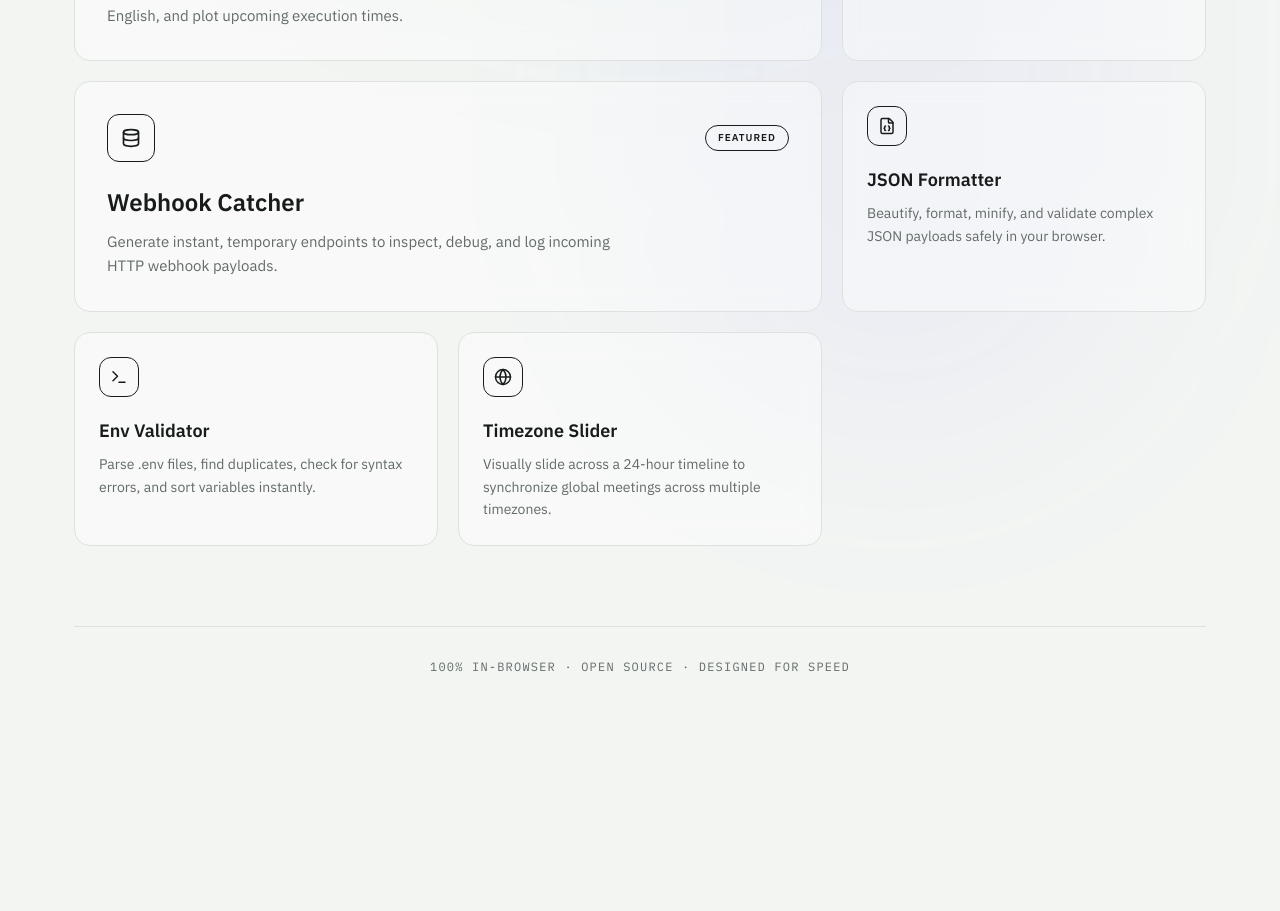
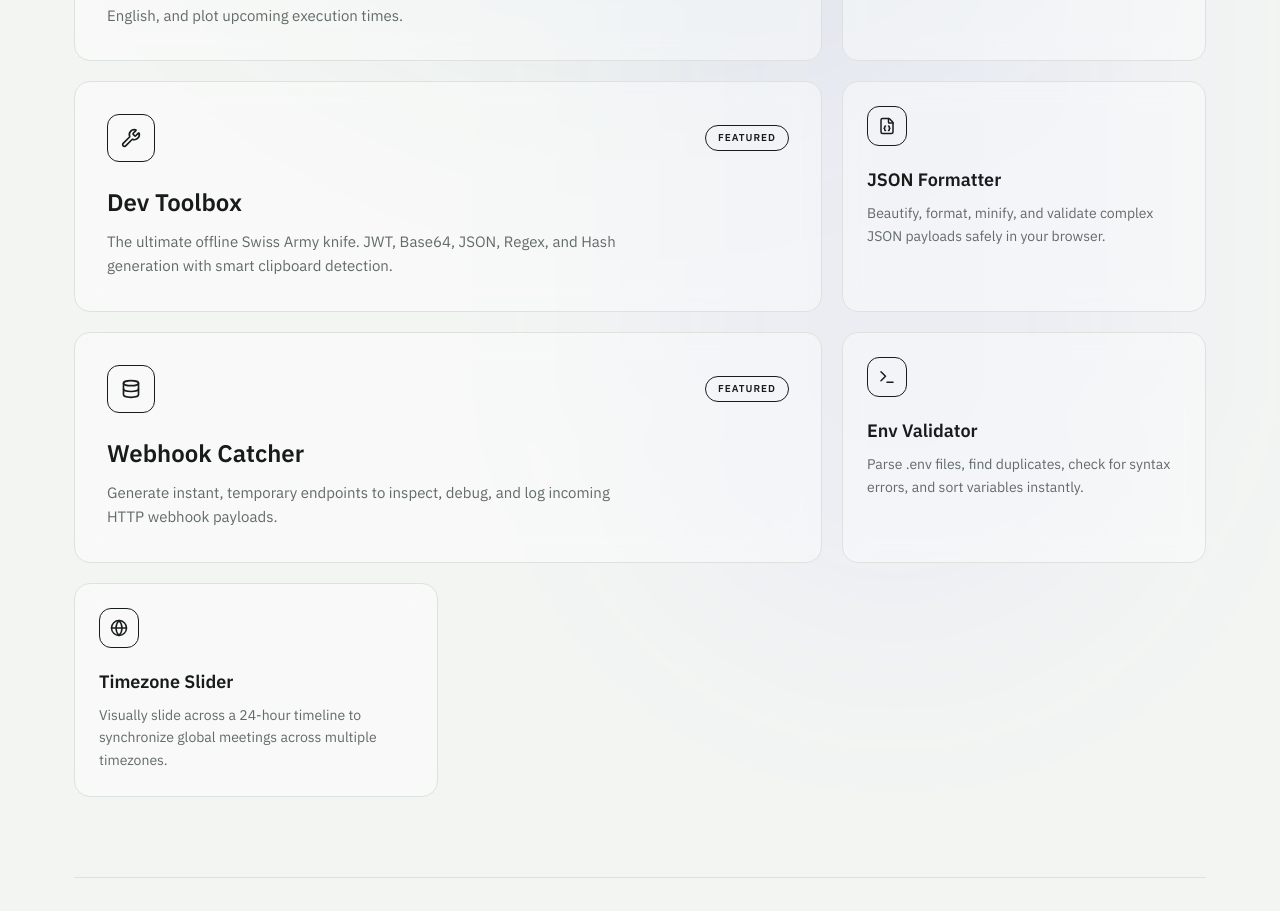
Before and after one commit to shubham151/oneforalllabs, a Next.js app: page / in a window 1280 px wide. Shown: the part 880-1791 px from the top of the page. Before the commit the page ends 1651 px from the top, so only its background shows below. Built offline with nearby package versions, Linux system fonts and the light colour scheme.

Commit message:
feat: add dev-toolbox to the homepage bento grid

```diff
--- a/src/app/page.tsx
+++ b/src/app/page.tsx
@@ -1,6 +1,6 @@
 'use client';
 import { useState } from 'react';
-import { Search, Terminal, Shield, FileJson, Clock, Code, Settings, Globe, Database, Activity, MessageSquare } from 'lucide-react';
+import { Search, Terminal, Shield, FileJson, Clock, Code, Settings, Globe, Database, Activity, MessageSquare, Wrench } from 'lucide-react';
 
 const TOOLS = [
   {
@@ -22,6 +22,16 @@ const TOOLS = [
     featured: true,
     icon: <Clock size={20} />,
     color: 'indigo'
+  },
+  {
+    id: 'toolbox',
+    name: 'Dev Toolbox',
+    desc: 'The ultimate offline Swiss Army knife. JWT, Base64, JSON, Regex, and Hash generation with smart clipboard detection.',
+    url: 'https://dev.oneforalllabs.com',
+    category: 'dev',
+    featured: true,
+    icon: <Wrench size={20} />,
+    color: 'amber'
   },
   {
     id: 'webhook',
```
